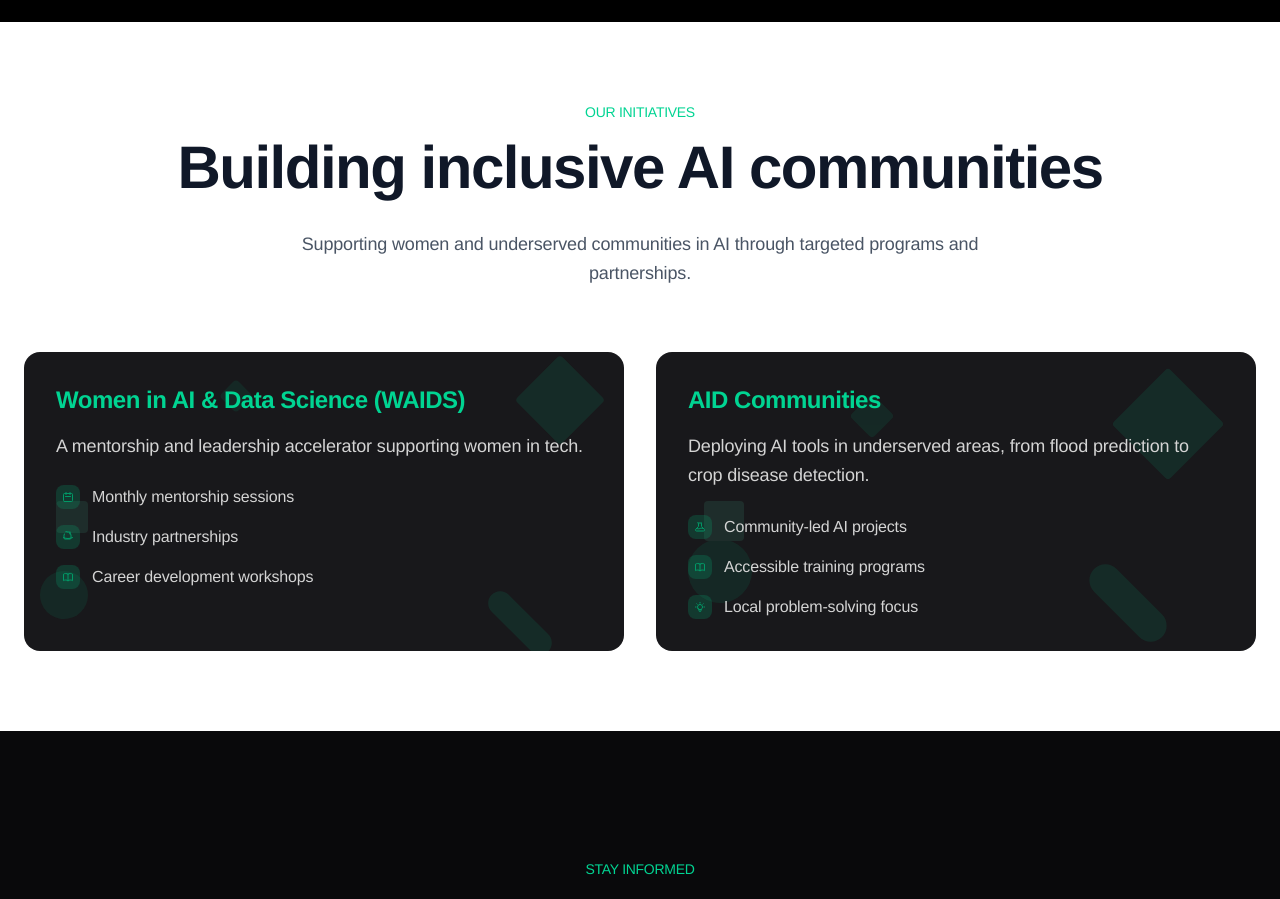
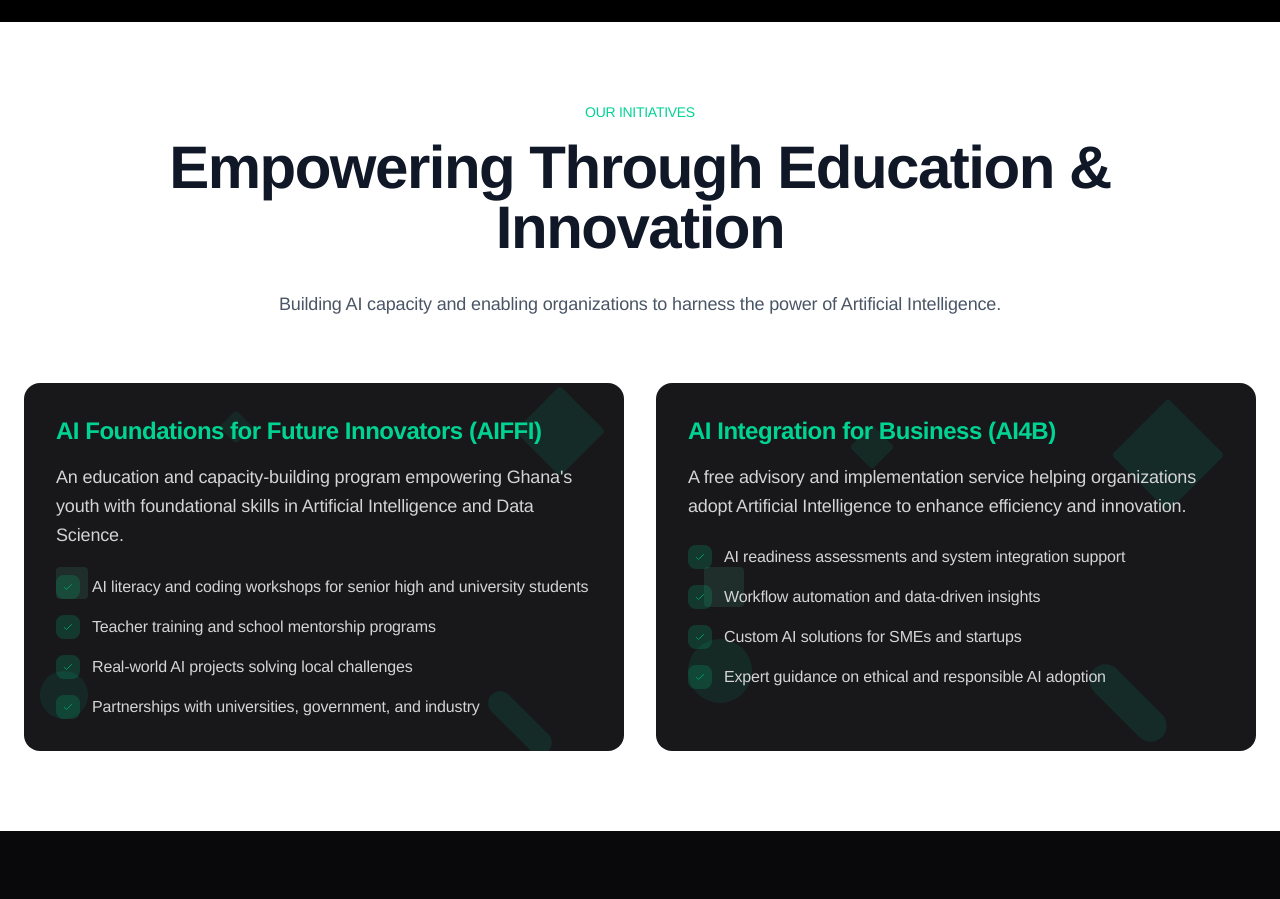
Before and after one commit to RashidLansah/JIDI, a Next.js app: page / in a window 1280 px wide. Shown: the part 3640-4539 px from the top of the page. Built offline with nearby package versions, Linux system fonts and the light colour scheme.

Commit message:
Update Initiatives section with AIFFI and AI4B programs

```diff
--- a/src/app/page.tsx
+++ b/src/app/page.tsx
@@ -21,14 +21,14 @@ const InitiativesSection = () => {
       <div className="max-w-7xl mx-auto px-4 sm:px-6">
         <div className="text-center mb-12 sm:mb-16">
           <h2 className="text-emerald-400 text-sm font-medium tracking-wider uppercase mb-4">Our Initiatives</h2>
-          <h1 className="text-3xl sm:text-4xl md:text-5xl lg:text-6xl font-bold text-gray-900 mb-6 sm:mb-8">Building inclusive AI communities</h1>
+          <h1 className="text-3xl sm:text-4xl md:text-5xl lg:text-6xl font-bold text-gray-900 mb-6 sm:mb-8">Empowering Through Education & Innovation</h1>
           <p className="text-base sm:text-lg text-gray-600 max-w-3xl mx-auto leading-relaxed">
-            Supporting women and underserved communities in AI through targeted programs and partnerships.
+            Building AI capacity and enabling organizations to harness the power of Artificial Intelligence.
           </p>
           </div>
 
         <div className="grid grid-cols-1 md:grid-cols-2 gap-6 sm:gap-8">
-          {/* WAIDS Card */}
+          {/* AIFFI Card */}
           <div className="bg-zinc-900 rounded-2xl p-6 sm:p-8 relative overflow-hidden">
             {/* Geometric Background Shapes */}
             <div className="absolute inset-0 opacity-10">
@@ -40,40 +40,48 @@ const InitiativesSection = () => {
             </div>
 
             <div className="relative z-10">
-              <h3 className="text-xl sm:text-2xl font-bold text-emerald-400 mb-3 sm:mb-4">Women in AI & Data Science (WAIDS)</h3>
+              <h3 className="text-xl sm:text-2xl font-bold text-emerald-400 mb-3 sm:mb-4">AI Foundations for Future Innovators (AIFFI)</h3>
               <p className="text-base sm:text-lg text-neutral-300 mb-4 sm:mb-6 leading-relaxed">
-                A mentorship and leadership accelerator supporting women in tech.
+                An education and capacity-building program empowering Ghana&apos;s youth with foundational skills in Artificial Intelligence and Data Science.
               </p>
               <div className="space-y-3 sm:space-y-4">
                 <div className="flex items-center space-x-3">
                   <div className="w-5 h-5 sm:w-6 sm:h-6 bg-emerald-500/20 rounded-lg flex items-center justify-center flex-shrink-0">
                     <svg className="w-3 h-3 text-emerald-600" fill="none" stroke="currentColor" viewBox="0 0 24 24">
-                      <path strokeLinecap="round" strokeLinejoin="round" strokeWidth={2} d="M8 7V3m8 4V3m-9 8h10M5 21h14a2 2 0 002-2V7a2 2 0 00-2-2H5a2 2 0 00-2 2v12a2 2 0 002 2z" />
+                      <path strokeLinecap="round" strokeLinejoin="round" strokeWidth={2} d="M5 13l4 4L19 7" />
                     </svg>
                   </div>
-                  <span className="text-sm sm:text-base text-neutral-300">Monthly mentorship sessions</span>
+                  <span className="text-sm sm:text-base text-neutral-300">AI literacy and coding workshops for senior high and university students</span>
                 </div>
                 <div className="flex items-center space-x-3">
                   <div className="w-5 h-5 sm:w-6 sm:h-6 bg-emerald-500/20 rounded-lg flex items-center justify-center flex-shrink-0">
                     <svg className="w-3 h-3 text-emerald-600" fill="none" stroke="currentColor" viewBox="0 0 24 24">
-                      <path strokeLinecap="round" strokeLinejoin="round" strokeWidth={2} d="M21 13.255A23.931 23.931 0 0112 15c-3.183 0-6.22-.62-9-1.745M16 6V4a2 2 0 00-2-2h-4a2 2 0 00-2-2v2m8 0V6a2 2 0 012 2v6a2 2 0 01-2 2H6a2 2 0 01-2-2V8a2 2 0 012-2V6" />
+                      <path strokeLinecap="round" strokeLinejoin="round" strokeWidth={2} d="M5 13l4 4L19 7" />
                     </svg>
                   </div>
-                  <span className="text-sm sm:text-base text-neutral-300">Industry partnerships</span>
+                  <span className="text-sm sm:text-base text-neutral-300">Teacher training and school mentorship programs</span>
                 </div>
                 <div className="flex items-center space-x-3">
                   <div className="w-5 h-5 sm:w-6 sm:h-6 bg-emerald-500/20 rounded-lg flex items-center justify-center flex-shrink-0">
                     <svg className="w-3 h-3 text-emerald-600" fill="none" stroke="currentColor" viewBox="0 0 24 24">
-                      <path strokeLinecap="round" strokeLinejoin="round" strokeWidth={2} d="M12 6.253v13m0-13C10.832 5.477 9.246 5 7.5 5S4.168 5.477 3 6.253v13C4.168 18.477 5.754 18 7.5 18s3.332.477 4.5 1.253m0-13C13.168 5.477 14.754 5 16.5 5c1.746 0 3.332.477 4.5 1.253v13C19.832 18.477 18.246 18 16.5 18c-1.746 0-3.332.477-4.5 1.253" />
+                      <path strokeLinecap="round" strokeLinejoin="round" strokeWidth={2} d="M5 13l4 4L19 7" />
                     </svg>
                   </div>
-                  <span className="text-sm sm:text-base text-neutral-300">Career development workshops</span>
+                  <span className="text-sm sm:text-base text-neutral-300">Real-world AI projects solving local challenges</span>
+                </div>
+                <div className="flex items-center space-x-3">
+                  <div className="w-5 h-5 sm:w-6 sm:h-6 bg-emerald-500/20 rounded-lg flex items-center justify-center flex-shrink-0">
+                    <svg className="w-3 h-3 text-emerald-600" fill="none" stroke="currentColor" viewBox="0 0 24 24">
+                      <path strokeLinecap="round" strokeLinejoin="round" strokeWidth={2} d="M5 13l4 4L19 7" />
+                    </svg>
+                  </div>
+                  <span className="text-sm sm:text-base text-neutral-300">Partnerships with universities, government, and industry</span>
                 </div>
               </div>
             </div>
           </div>
 
-          {/* AID Communities Card */}
+          {/* AI4B Card */}
           <div className="bg-zinc-900 rounded-2xl p-6 sm:p-8 relative overflow-hidden">
             {/* Geometric Background Shapes */}
             <div className="absolute inset-0 opacity-10">
@@ -85,37 +93,45 @@ const InitiativesSection = () => {
             </div>
 
             <div className="relative z-10">
-              <h3 className="text-xl sm:text-2xl font-bold text-emerald-400 mb-3 sm:mb-4">AID Communities</h3>
+              <h3 className="text-xl sm:text-2xl font-bold text-emerald-400 mb-3 sm:mb-4">AI Integration for Business (AI4B)</h3>
               <p className="text-base sm:text-lg text-neutral-300 mb-4 sm:mb-6 leading-relaxed">
-                Deploying AI tools in underserved areas, from flood prediction to crop disease detection.
+                A free advisory and implementation service helping organizations adopt Artificial Intelligence to enhance efficiency and innovation.
               </p>
               <div className="space-y-3 sm:space-y-4">
                 <div className="flex items-center space-x-3">
                   <div className="w-5 h-5 sm:w-6 sm:h-6 bg-emerald-500/20 rounded-lg flex items-center justify-center flex-shrink-0">
                     <svg className="w-3 h-3 text-emerald-600" fill="none" stroke="currentColor" viewBox="0 0 24 24">
-                      <path strokeLinecap="round" strokeLinejoin="round" strokeWidth={2} d="M19.428 15.428a2 2 0 00-1.022-.547l-2.387-.477a6 6 0 00-3.86.517l-.318.158a6 6 0 01-3.86.517L6.05 15.21a2 2 0 00-1.806.547M8 4h8l-1 1v5.172a2 2 0 00.586 1.414l5 5c1.26 1.26.367 3.414-1.415 3.414H4.828c-1.782 0-2.674-2.154-1.414-3.414l5-5A2 2 0 009 10.172V5L8 4z" />
+                      <path strokeLinecap="round" strokeLinejoin="round" strokeWidth={2} d="M5 13l4 4L19 7" />
                     </svg>
                   </div>
-                  <span className="text-sm sm:text-base text-neutral-300">Community-led AI projects</span>
+                  <span className="text-sm sm:text-base text-neutral-300">AI readiness assessments and system integration support</span>
                 </div>
                 <div className="flex items-center space-x-3">
                   <div className="w-5 h-5 sm:w-6 sm:h-6 bg-emerald-500/20 rounded-lg flex items-center justify-center flex-shrink-0">
                     <svg className="w-3 h-3 text-emerald-600" fill="none" stroke="currentColor" viewBox="0 0 24 24">
-                      <path strokeLinecap="round" strokeLinejoin="round" strokeWidth={2} d="M12 6.253v13m0-13C10.832 5.477 9.246 5 7.5 5S4.168 5.477 3 6.253v13C4.168 18.477 5.754 18 7.5 18s3.332.477 4.5 1.253m0-13C13.168 5.477 14.754 5 16.5 5c1.746 0 3.332.477 4.5 1.253v13C19.832 18.477 18.246 18 16.5 18c-1.746 0-3.332.477-4.5 1.253" />
+                      <path strokeLinecap="round" strokeLinejoin="round" strokeWidth={2} d="M5 13l4 4L19 7" />
                     </svg>
                   </div>
-                  <span className="text-sm sm:text-base text-neutral-300">Accessible training programs</span>
+                  <span className="text-sm sm:text-base text-neutral-300">Workflow automation and data-driven insights</span>
                 </div>
                 <div className="flex items-center space-x-3">
                   <div className="w-5 h-5 sm:w-6 sm:h-6 bg-emerald-500/20 rounded-lg flex items-center justify-center flex-shrink-0">
                     <svg className="w-3 h-3 text-emerald-600" fill="none" stroke="currentColor" viewBox="0 0 24 24">
-                      <path strokeLinecap="round" strokeLinejoin="round" strokeWidth={2} d="M9.663 17h4.673M12 3v1m6.364 1.636l-.707.707M21 12h-1M4 12H3m3.343-5.657l-.707-.707m2.828 9.9a5 5 0 117.072 0l-.548.547A3.374 3.374 0 0014 18.469V19a2 2 0 11-4 0v-.531c0-.895-.356-1.754-.988-2.386l-.548-.547z" />
+                      <path strokeLinecap="round" strokeLinejoin="round" strokeWidth={2} d="M5 13l4 4L19 7" />
                     </svg>
                   </div>
-                  <span className="text-sm sm:text-base text-neutral-300">Local problem-solving focus</span>
-          </div>
+                  <span className="text-sm sm:text-base text-neutral-300">Custom AI solutions for SMEs and startups</span>
+                </div>
+                <div className="flex items-center space-x-3">
+                  <div className="w-5 h-5 sm:w-6 sm:h-6 bg-emerald-500/20 rounded-lg flex items-center justify-center flex-shrink-0">
+                    <svg className="w-3 h-3 text-emerald-600" fill="none" stroke="currentColor" viewBox="0 0 24 24">
+                      <path strokeLinecap="round" strokeLinejoin="round" strokeWidth={2} d="M5 13l4 4L19 7" />
+                    </svg>
+                  </div>
+                  <span className="text-sm sm:text-base text-neutral-300">Expert guidance on ethical and responsible AI adoption</span>
+                </div>
               </div>
-              </div>
+            </div>
           </div>
         </div>
       </div>
```
